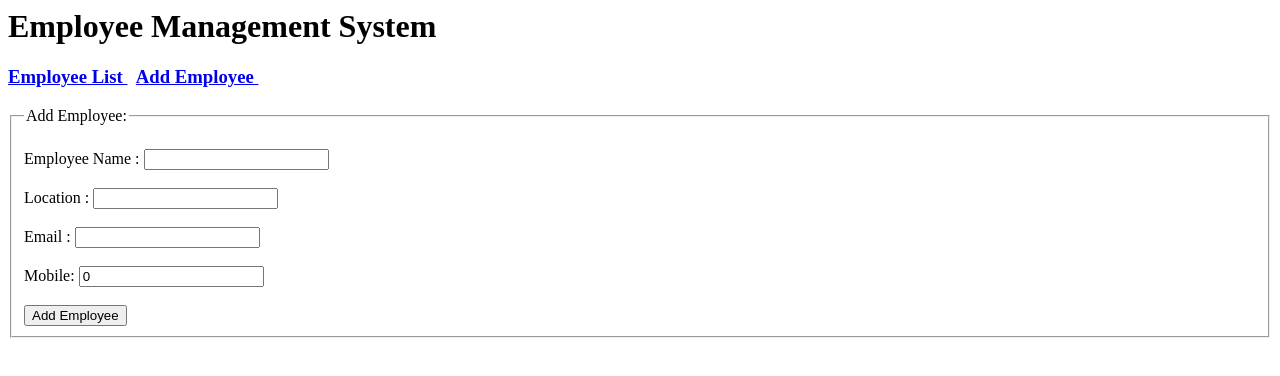
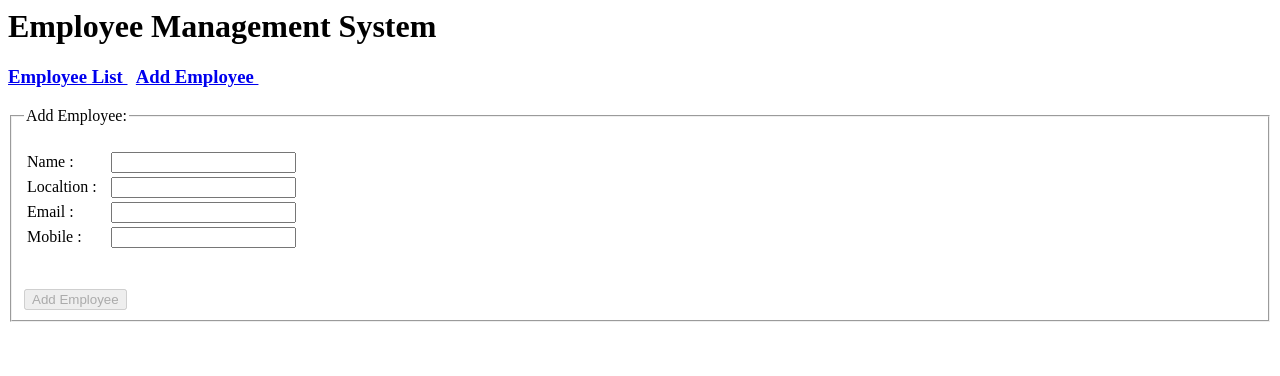
Before and after one commit to dineshkumar6452/EmpMS, an Angular app in the folder ems/: page /ems/addemp in a window 1280 px wide. Shown: the top 376 px of the page. Built offline with nearby package versions, Linux system fonts and the light colour scheme.

Commit message:
Final updation

```diff
--- a/ems/src/app/addemp.component.html
+++ b/ems/src/app/addemp.component.html
@@ -1,12 +1,30 @@
-<form #addEmpForm = "ngForm" (ngSubmit) = "addEmpToService()" >
+<form #addEmpForm = "ngForm"  (ngSubmit) = "addEmpToService()" >
  <fieldset>
-  <legend>Add Employee:</legend><br>
+  <legend>Add Employee:</legend><br><table  id ="addTable"  width="300" >
 
-Employee Name : <input  id = "name" required   type ='text' name = "Name" [(ngModel)] = "userModal.name"  > {{Employee}}<br><br>
-Location : <input  id ="location" required name="Location"  [(ngModel)] = "userModal.location">{{location}}<br><br>
-Email : <input id="email" required type="email" name="Email"  [(ngModel)] = "userModal.email" >{{email}}<br><br>
-Mobile: <input id="mobile" required type="tel" name= "Mobile"  [(ngModel)] = "userModal.mobile" >{{mobile}}<br><br>
-<button  id="add"  type="submit"  >Add Employee</button>
+
+      <tr>
+        <td>Name : </td>
+        <td> <input #name="ngModel" id = "name" required   type ='text' name = "Name" [(ngModel)] = "userModal.name" minlength="3"  > {{Employee}}</td>
+      </tr>
+      <tr>
+          <td>Localtion :</td>
+          <td><input  id ="location" required name="Location"  [(ngModel)] = "userModal.location"     >{{location}}</td>
+      </tr>
+      <tr>
+          <td>Email :</td>
+          <td><input id="email" required type="email" name="Email"  [(ngModel)] = "userModal.email"   >{{email}}</td>
+        </tr>
+        <tr>
+            <td>Mobile : </td>
+            <td><input #mob="ngModel" id="mobile" required type="tel" name= "Mobile"  [(ngModel)] = "userModal.mobile" minlength="8" maxlength="10" >{{mobile}}</td>
+        </tr>
+
+        <br><br>
+
+        </table>
+<button [disabled] = "name.invalid || mob.invalid" id="add"  type="submit"  >Add Employee</button>
+<br>
 
 </fieldset>
 </form>
--- a/ems/src/app/addemp.component.ts
+++ b/ems/src/app/addemp.component.ts
@@ -1,6 +1,7 @@
 import { Component } from '@angular/core';
 import { EmployeeService } from './emp.service';
 import { User } from './userModal';
+import { Router } from '@angular/router';
 
 
 @Component({
@@ -11,11 +12,11 @@ export class addemp  {
 
 
 //----------------Constructor--------------------------
-  constructor(private employeeService : EmployeeService){ }
+  constructor(private employeeService : EmployeeService, private router : Router){ }
 
 
 //------------------Variables and Modals-----------------
-    userModal = new User( "","","",0);
+    userModal = new User( "","","","");
     public dataPost= this.userModal;
 
 
@@ -24,6 +25,9 @@ export class addemp  {
   addEmpToService(){
     this.employeeService.addEmployee(this.userModal);
 
+    this.router.navigate(['./ems/emplist']);
+
+
 
   }
 
--- a/ems/src/app/app.module.ts
+++ b/ems/src/app/app.module.ts
@@ -20,7 +20,7 @@ import { SearchFilterPipe } from './search.pipe';
     RouterModule.forRoot([
       {path : 'ems/emplist', component : emplist },
       {path : 'ems/addemp' , component : addemp},
-      { path : 'emplist/editemp/:id', component : editemp },
+      { path : 'ems/emplist/editemp/:id', component : editemp },
       { path : 'emplist/details/:id' ,component : detailComponent},
 
 
--- a/ems/src/app/details.component.html
+++ b/ems/src/app/details.component.html
@@ -1,15 +1,32 @@
 <form>
  <fieldset>
   <legend>Details Employee:</legend><br>
-  <label id ="id">ID {{employees.id}}</label><br><br>
-  <label id = "name">Name :   {{employees.name}}</label><br><br>
-  <label id = "location">Location  :   {{employees.location}}</label><br><br>
-  <label id = "email">Email  :   {{employees.email}}</label><br><br>
-  <label id = "mobile">Mobile :   {{employees.mobile}}</label><br><br>
+  <table  id ="myTable"  width="200" >
 
 
+      <tr>
+        <td>ID </td>
+        <td> {{employees.id}}</td>
+      </tr>
+      <tr>
+          <td>Name </td>
+          <td> {{employees.name}}</td>
+      </tr>
+      <tr>
+          <td>Location </td>
+          <td> {{employees.location}}</td>
+        </tr>
+        <tr>
+            <td>Email </td>
+            <td> {{employees.email}}</td>
+        </tr>
+        <tr>
+            <td>Mobile</td>
+            <td> {{employees.mobile}}</td>
+        </tr>
+        <br><br>
 
-
+        </table>
 <button type="button" routerLink ="/ems/emplist">Back</button>
 
 </fieldset>
--- a/ems/src/app/details.component.ts
+++ b/ems/src/app/details.component.ts
@@ -23,7 +23,7 @@ export class detailComponent implements OnInit  {
   //------------------Methods -------------------------
   ngOnInit(){
     this.id = this.route.snapshot.params['id'];
-    this.url = "http://localhost:3000/employees/"+this.id;
+    this.url = this.employeeService.LocalhostUrl+this.id;
     this.employeeService.getEmployee(this.url).subscribe((data) => this.employees = data);
    }
 
--- a/ems/src/app/editemp.component.html
+++ b/ems/src/app/editemp.component.html
@@ -2,13 +2,30 @@
  <fieldset>
   <legend>Edit Employee:</legend><br>
 
- <label>Employee Name</label> : <input id="name" type="text"  value = "{{employees.name}}"  name="name" [(ngModel)] = "employees.name"  ><br><br>
-<label>Location : </label><input id="location"  value = "{{employees.location}}"name="location" [(ngModel)] = "employees.location"><br><br>
-<label>Email : </label><input id ="email"   type="email" value = "{{employees.email}}"name="email" [(ngModel)] = "employees.email"><br><br>
-<label>Mobile : </label><input id= "mobile" type="" value = "{{employees.mobile}}"  name="mobile" [(ngModel)] = "employees.mobile"  ><br><br>
+  <table  id ="addTable"  width="300" >
 
+        <tr>
+           <td>Name : </td>
+           <td> <input #name="ngModel" id="name" type="text"  value = "{{employees.name}}"  name="name" [(ngModel)] = "employees.name"  minlength="3" ></td>
+         </tr>
+         <tr>
+             <td>Localtion :</td>
+             <td><input #lo="ngModel" id="location"  value = "{{employees.location}}"name="location" [(ngModel)] = "employees.location"></td>
+         </tr>
+         <tr>
+             <td>Email :</td>
+             <td><input #em="ngModel" id ="email"   type="email" value = "{{employees.email}}"name="email" [(ngModel)] = "employees.email"></td>
+           </tr>
+           <tr>
+               <td>Mobile : </td>
+               <td><input #mob="ngModel" id= "mobile" type="" value = "{{employees.mobile}}"  name="mobile" [(ngModel)] = "employees.mobile" minlength="8" maxlength="10" ></td>
+           </tr>
 
-<button type="submit">Update</button>
+           <br><br>
+
+           </table>
+
+<button  [disabled] = "name.pristine && mob.pristine && em.pristine && lo.pristine || name.invalid ||mob.invalid " type="submit">Update</button>
 
 </fieldset>
 </form>
--- a/ems/src/app/editemp.component.ts
+++ b/ems/src/app/editemp.component.ts
@@ -10,7 +10,7 @@ export class editemp implements OnInit {
 
   //------------------------Variables--------------
   private employees:any=[];
-  private url = "";
+  private url:any = "";
   private id :string;
 
   //--------------------Constructor ----------------
@@ -22,12 +22,11 @@ export class editemp implements OnInit {
 
   ngOnInit(){
     this.id = this.route.snapshot.params['id'];
-    this.url = "http://localhost:3000/employees/"+this.id;
+    this.url = this.employeeService.LocalhostUrl+this.id;
     this.employeeService.getEmployee(this.url).subscribe((data) => this.employees = data);
   }
 
   editEmp(){
-      console.log(this.employees);
       this.employeeService.updateEmployee(this.url,this.employees);
       console.log("Update is success");
 
--- a/ems/src/app/emp.service.ts
+++ b/ems/src/app/emp.service.ts
@@ -10,17 +10,10 @@ export class EmployeeService {
 
   // ---------- Variables -------------------------------
   private url : string = "./assets/data/employees.json";
-  private LocalhostUrl = "http://localhost:3000/employees/";
-
-
-
+  public LocalhostUrl :string = "http://localhost:3000/employees/";
 
    // -------------Constructor---------------------------
   constructor(private http : HttpClient){}
-
-
-
-
 
 
   // ---------------Method--------------------------------
@@ -33,9 +26,10 @@ export class EmployeeService {
    return this.http.post(this.LocalhostUrl,post).toPromise().then(data => {console.log(data)})
   }
 
-  updateEmployee(url:string,updata:any){
-    return this.http.put(url,updata).toPromise().then(data=> {console.log(data)});
-  }
+  updateEmployee(Url:any,updata:any){
+    return this.http.put(Url,updata).toPromise().then(data=> {console.log(data)});
+
+    }
 
   delEmp(url:string){
         return this.http.delete(url).toPromise().then(data=>{console.log(data)});
--- a/ems/src/app/emplist.component.html
+++ b/ems/src/app/emplist.component.html
@@ -23,8 +23,8 @@
     <th>Delete</th>
     </tr>
   <tr *ngFor = "let emp of (employeelist | searchFilter : term )">
-    <td><a href="">{{emp.id}}</a></td>
-    <td id = "{{emp.name+(emp.id-1)}}">{{emp.name}}</td>
+    <td ><a  href="emplist/details/{{emp.id}}">{{emp.id}}</a></td>
+    <td id = "{{emp.name+(emp.id-1)}}" >{{emp.name}}</td>
     <td id = "{{emp.location+(emp.id-1)}">{{emp.location}}</td>
     <td id = "{{emp.email+(emp.id-1)}">{{emp.email}}</td>
     <td id = "{{emp.mobile+(emp.id-1)}">{{emp.mobile}}</td>
--- a/ems/src/app/emplist.component.ts
+++ b/ems/src/app/emplist.component.ts
@@ -33,18 +33,25 @@ export class  emplist implements OnInit   {
 
 
   moveToEmpId(emp:any){
-    this.router.navigate(['/emplist/editemp' , emp])
+    this.router.navigate(['/ems/emplist/editemp' , emp])
 
     }
+
+  moveToDetail(emp:any){
+
+    console.log(emp);
+    this.router.navigate(['emplist/details/:id', emp])
+  }
 
 
 
 
    delteToEmpId(emp:string){
-    this.url = "http://localhost:3000/employees/"+emp;
+    this.url = this.employeeService.LocalhostUrl+emp;
     this.employeeService.delEmp(this.url);
-    console.log(this.url);
-    console.log("DElete");
+
+    console.log(alert("Employee has been Deleted. Please refresh page" ));
+    console.log("Delete"+ emp);
 
 
    }
--- a/ems/src/app/userModal.ts
+++ b/ems/src/app/userModal.ts
@@ -5,7 +5,7 @@ export class User{
         public name :string,
         public location :string,
         public email : string,
-        public mobile :number
+        public mobile :string
 
     ){}
 
```
